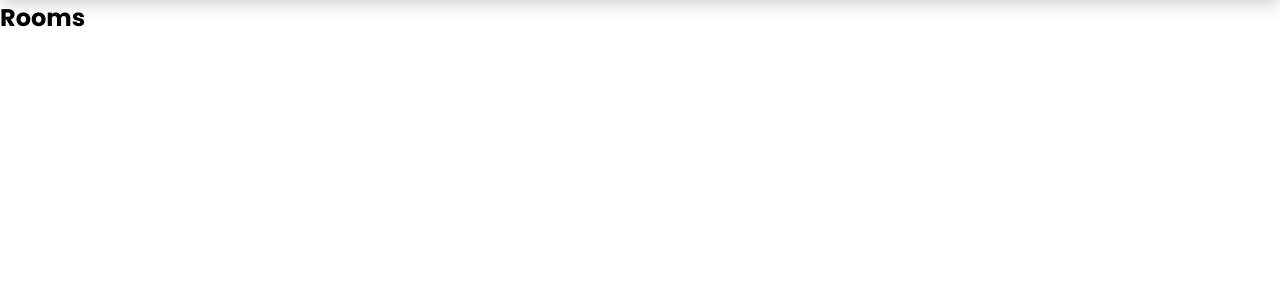
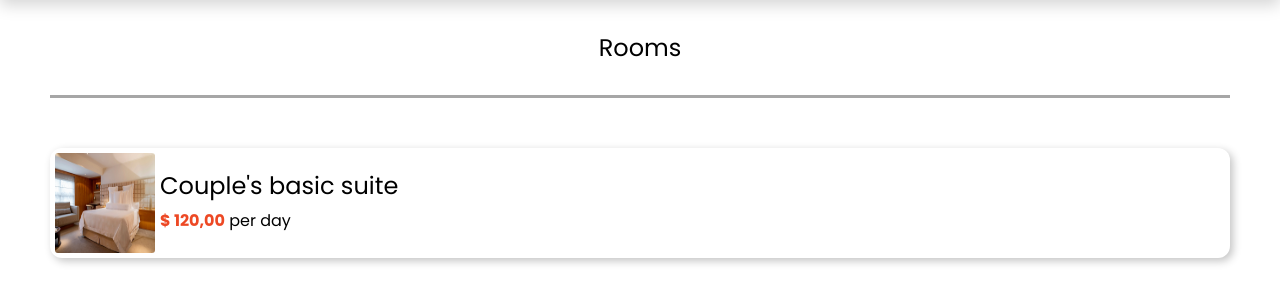
Before and after one commit to JockaMt/Visione_del_paradiso, a Flask app: page /rooms in a window 1280 px wide. Shown: the part 80-383 px from the top of the page. Run offline with Flask 3, Linux system fonts and the light colour scheme; the visitor is signed in with stand-in values (Sample User, id 1).

Commit message:
Create Room screen

```diff
--- /dev/null
+++ b/api_vdp/static/styles/room.css
@@ -0,0 +1,48 @@
+.title {
+    font-style: normal;
+    font-size: x-large;
+    padding-top: 30px;
+    text-align: center;
+    align-items: center;
+    border-bottom: 3px solid rgba(0, 0, 0, 0.35);
+    padding-bottom: 30px;
+    margin-left: 50px;
+    margin-right: 50px;
+    margin-bottom: 50px;
+
+}
+
+.container {
+
+    box-shadow: rgba(0, 0, 0, 0.24) 3px 3px 8px;
+    margin-left: 50px;
+    margin-right: 50px;
+    border-radius: 12px;
+    display: flex;
+    align-items: flex-start;
+}
+
+.container_img {
+    border-radius: 8px;
+    padding: 5px;
+    width: 100px;
+    height: 100px;
+}
+
+.container_name {
+    text-align: start;
+    margin-top: 20px;
+    font-family: 'Poppins', sans-serif;
+    font-size: x-large;
+    margin-bottom: 5px;
+}
+
+.container_value {
+    text-align: start;
+    font-family: 'Poppins', sans-serif;
+
+}
+
+.container_num {
+    color: #ED4824;
+}
--- a/api_vdp/templates/catalog.html
+++ b/api_vdp/templates/catalog.html
@@ -1,20 +1,25 @@
 {% extends 'base.html' %}
 {% block title %} Rooms {% endblock %}
 {% block content %}
+    <head>
+        <link rel="stylesheet" type= "text/css" href="{{ url_for('static', filename='styles/room.css') }}">
+    </head>
     <div>
         <section>
-            <h2>{{ info['title'] }}</h2>
+            <p class="title">{{ info['title'] }}</p>
+            </section>
         </section>
         <section>
-            {% for item in info['items'] %}
-                <div>
+            <div>
                     <!-- div><img alt="room-img" src=""></--div -->
-                    <div>
-                        <h2>{{ item.name }}</h2>
-                        <div><p>$ {{ item.price }}</p></div>
+                <div class="container">
+                    <img class="container_img" src="api_vdp\static\assets\room_example.png" alt="" width="100" height="100">
+                    <div class="divid">
+                        <p class="container_name">Couple's basic suite</p>
+                        <p class="container_value"><b class="container_num">$  120,00</b> per day</p>
                     </div>
                 </div>
-            {% endfor %}
+            </div>
         </section>
     </div>
 {% endblock %}
```
Also changed, not shown: api_vdp/templates/profile.html (+4 -6 lines).
